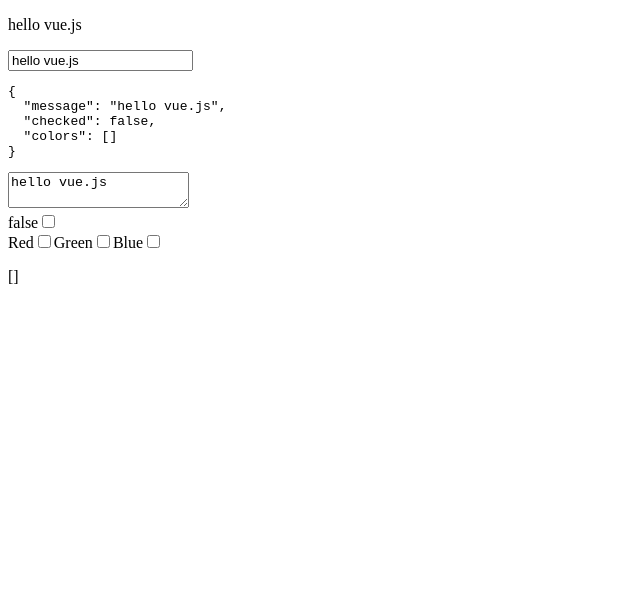
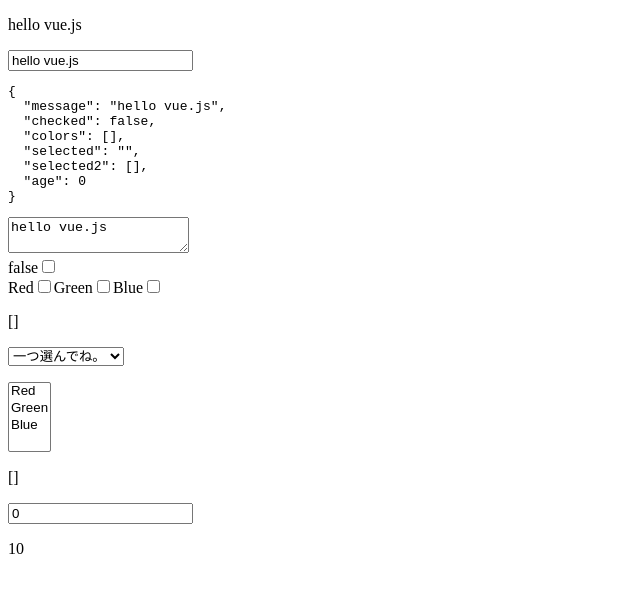
Before and after one commit to tu0315/vue3, a plain HTML site: page section12/index.html in a window 1280 px wide. Shown: the whole page, without its empty margins (0-640 px from the left). Drawn offline with nearby package versions, Linux system fonts and the light colour scheme.

Commit message:
section12

```diff
--- a/section12/index.html
+++ b/section12/index.html
@@ -9,7 +9,7 @@
   <body>
     <div id="app">
       <p>{{message}}</p>
-      <input type="text" v-model="message" />
+      <input type="text" v-model.trim="message" />
       <pre>{{$data}}</pre>
       <!-- <textarea>{{message}}</textarea> -->
       <textarea v-model="message"></textarea><br />
@@ -22,6 +22,21 @@
       <label for="red">Blue</label>
       <input type="checkbox" id="blue" value="Blue" v-model="colors" />
       <p>{{colors}}</p>
+      <select v-model="selected">
+        <option disabled value="">一つ選んでね。</option>
+        <option>Red</option>
+        <option>Green</option>
+        <option>Blue</option>
+      </select>
+      <p>{{ selected }}</p>
+      <select v-model="selected2" multiple>
+        <option>Red</option>
+        <option>Green</option>
+        <option>Blue</option>
+      </select>
+      <p>{{ selected2 }}</p>
+      <input type="number" v-model.number="age" />
+      <p>{{ age + 10}}</p>
     </div>
     <script src="https://unpkg.com/vue@3.1.5"></script>
     <script src="js/main.js"></script>
--- a/section12/js/main.js
+++ b/section12/js/main.js
@@ -3,6 +3,9 @@
     message: "hello vue.js",
     checked: false,
     colors: [],
+    selected: "",
+    selected2: [],
+    age: 0,
   }),
 });
 app.mount("#app");
```
